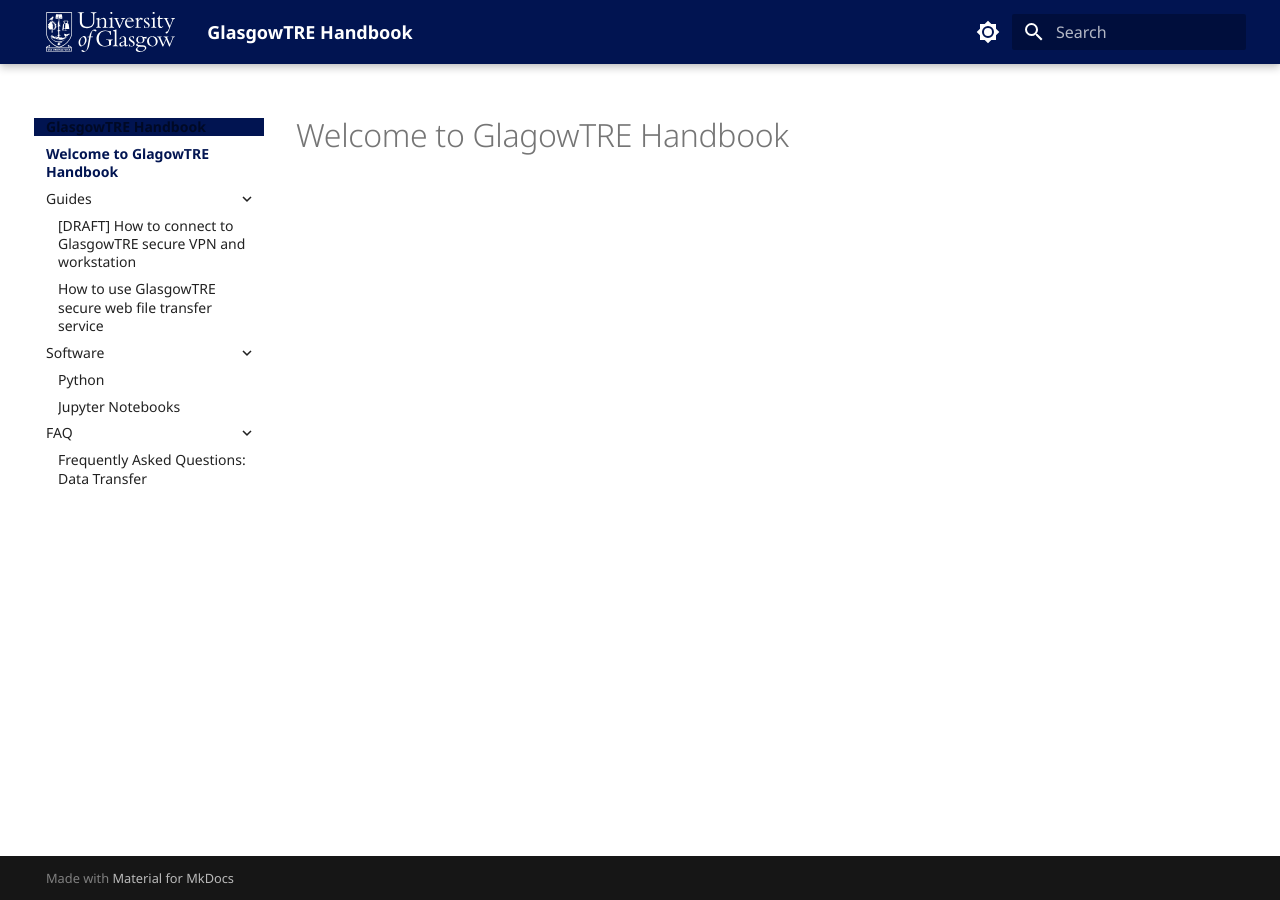
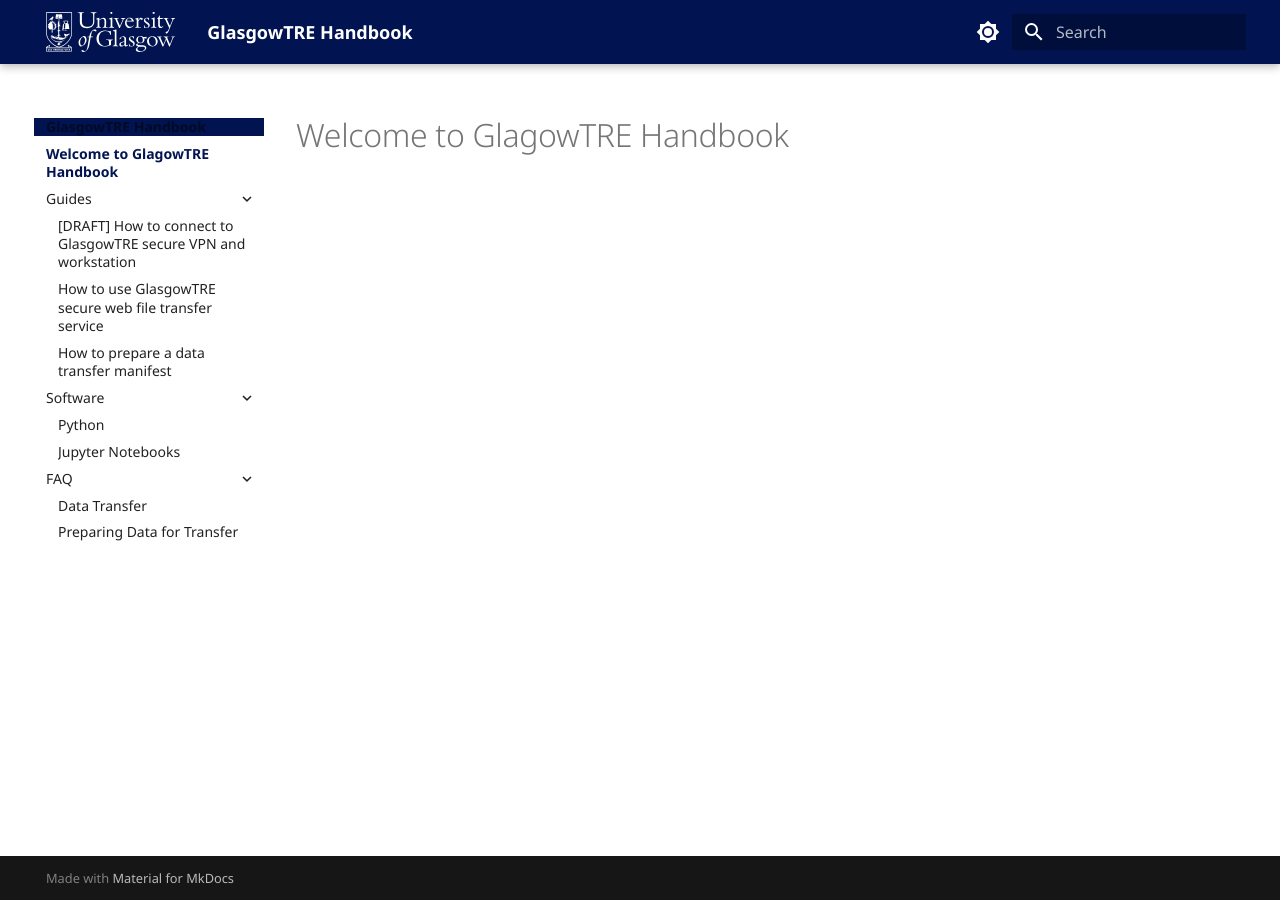
Before and after one commit to glasgowtre/glasgowtre.github.io, an MkDocs documentation site: the page built from docs/index.md, in a window 1280 px wide. Built offline with MkDocs 1.6.1 and Material for MkDocs 9.7.7, drawn with Linux system fonts in a browser that asks for light colours; some of the changed lines change nothing that is shown.

Commit message:
docs: add how-to guide and FAQs for data transfer manifest preparation

````diff
--- a/docs/faq/data-transfer.md
+++ b/docs/faq/data-transfer.md
@@ -1,4 +1,8 @@
-# Frequently Asked Questions: Data Transfer
+---
+title: Data Transfer
+---
+
+# Data Transfer
 
 This page answers common operational and technical questions regarding data ingress and file transfers into the GlasgowTRE environment.
 
@@ -46,3 +50,11 @@
 
 - **HTTPS (Web Transfer):** **No.** The web browser client does not support resumable or chunked uploads. If a browser upload is interrupted or the network drops, the transfer must restart from 0%.
 - **SFTP (Port 2022):** **Yes.** Native SFTP clients support resuming/appending to interrupted or paused uploads based on byte offsets. Given 500GB file sizes, resumability is essential to prevent restarting multi-hour transfers from scratch in the event of transient network disruptions or client disconnections.
+
+---
+
+### 5. How can I verify that large transfers arrived without corruption?
+
+Before transferring your dataset, generate a cryptographic checksum manifest (e.g. `SHA256SUMS`). Once the upload completes, run the verification command on the destination GlasgowTRE workstation to confirm byte-for-byte integrity.
+
+For complete step-by-step instructions and commands across Linux and Windows, see our guide on [How to prepare a data transfer manifest](../guildes/how-to-prepare-data-transfer-manifest.md) and the [Preparing Data for Transfer FAQ](preparing-data-for-transfer.md).
--- /dev/null
+++ b/docs/faq/preparing-data-for-transfer.md
@@ -0,0 +1,61 @@
+---
+title: Preparing Data for Transfer
+---
+
+# Preparing Data for Transfer
+
+This page answers frequently asked questions regarding data preparation, checksum manifest standards, and payload verification for uploads to GlasgowTRE.
+
+---
+
+### 1. Do I need to create a checksum manifest before transferring data?
+
+**Yes.** We strongly recommend generating a checksum manifest for every dataset uploaded to GlasgowTRE. Transferring multi-gigabyte or terabyte datasets across networks can occasionally result in subtle corruption, truncated files, or network dropouts. Having a pre-computed manifest allows you and the GlasgowTRE system to cryptographically verify bit-for-bit file integrity after arrival.
+
+---
+
+### 2. Which checksum format and algorithm should I use?
+
+GlasgowTRE recommends the industry-standard **GNU Coreutils SHA-256** format:
+
+- **Filename:** `SHA256SUMS`
+- **Format:** `<sha256-hex>  <filename>` (two spaces between the 64-character lowercase hexadecimal hash and the filename)
+- **Algorithm:** SHA-256 (FIPS 180-4, collision-resistant)
+
+This standard format is natively verified on Linux systems via `sha256sum -c SHA256SUMS` and easily validated across Windows and macOS environments.
+
+---
+
+### 3. Can I use MD5 or a tab-separated manifest instead?
+
+While some legacy workflows use MD5 or custom formats like `<filename><TAB><md5>`, this architecture is **not recommended** for modern research data governance:
+
+1. **Cryptographic Weakness:** MD5 is vulnerable to collision attacks (RFC 6151). While sufficient for accidental bit flips, it fails institutional data security baselines.
+2. **Tool Incompatibility:** Inverting columns breaks native check flags (`sha256sum -c` or `md5sum -c`), requiring recipients to write custom parsing scripts.
+
+If your specific data agreement or ingest pipeline strictly requires the legacy tab-separated MD5 format, refer to the [Alternative Recipe in our How-To Guide](../guildes/how-to-prepare-data-transfer-manifest.md#alternative-recipe-legacy-tab-delimited-md5-manifest-manifesttxt).
+
+---
+
+### 4. How do I avoid cross-platform encoding and line-ending issues between Windows and Linux?
+
+When generating checksum manifests on Windows to be verified on Linux:
+
+- **Avoid UTF-8 Byte Order Marks (BOM):** Standard Linux utilities (`sha256sum`) interpret the 3-byte UTF-8 BOM (`EF BB BF`) as part of the first filename or hash, triggering parsing errors. Always emit UTF-8 without BOM (e.g. using `[System.Text.UTF8Encoding]::new($false)` in PowerShell).
+- **Line Endings:** While GNU coreutils 8.27+ handles Windows CRLF (`\r\n`) gracefully in standard formats, custom parsers often break. Using POSIX LF (`\n`) is safest across all platforms.
+- **Paths and Directory Separators:** Use relative filenames or paths (e.g. `file.dat` or `subfolder/file.dat`) with forward slashes (`/`) rather than Windows backslashes (`\`), and avoid absolute Windows drive paths (`C:\...`). Linux utilities interpret backslashes as literal filename characters rather than directory separators.
+
+---
+
+### 5. Where can I find the step-by-step commands to generate and verify manifests?
+
+For complete step-by-step instructions with command tabs for Linux (Bash), Windows (PowerShell), and Windows (Command Prompt), see our dedicated guide:
+
+👉 **[How to prepare a data transfer manifest](../guildes/how-to-prepare-data-transfer-manifest.md)**
+
+---
+
+### 6. What other steps should I take before transferring large datasets?
+
+- **Consolidate small files:** If transferring millions of small files, consider archiving them into `.tar` or compressed archives first to prevent file system metadata bottlenecks.
+- **Check transfer protocol:** For datasets exceeding a few gigabytes, use native **SFTP (Port 2022)** rather than the web browser interface. See the [Data Transfer FAQ](data-transfer.md) for details on resumable transfers and connection parameters.
--- a/docs/guildes/how-to-connect-to-service.md
+++ b/docs/guildes/how-to-connect-to-service.md
@@ -79,7 +79,8 @@
 ![The file context menu showing Rename, Move or copy, and Delete options](../images/image9.png)
 
 !!! tip "Planning large or bulk file transfers (500GB+)?"
-    Uploading large datasets through a web browser is prone to tab crashes and network timeouts, and cannot be resumed if interrupted. For high-volume data transfers, we strongly recommend using native SFTP (Port 2022). See our [Data Transfer FAQ](../faq/data-transfer.md) for architecture details, concurrency limits, and recommended client settings.
+    Uploading large datasets through a web browser is prone to tab crashes and network timeouts, and cannot be resumed if interrupted. For high-volume data transfers, we strongly recommend using native SFTP (Port 2022). See our [Data Transfer FAQ](../faq/data-transfer.md) for architecture details, concurrency limits, and recommended client settings. Before transferring, generate an integrity manifest by following our [How to prepare a data transfer manifest](how-to-prepare-data-transfer-manifest.md) guide.
+
 
 ## Step 5: End the session securely
 
--- /dev/null
+++ b/docs/guildes/how-to-prepare-data-transfer-manifest.md
@@ -0,0 +1,361 @@
+---
+title: How to prepare a data transfer manifest
+description: Step-by-step guide for generating and verifying SHA-256 and MD5 file integrity manifests across Linux and Windows before transferring data to GlasgowTRE.
+---
+
+# How to prepare a data transfer manifest
+
+## Objective
+
+Generate a checksum manifest for your dataset before uploading to GlasgowTRE, and verify file integrity upon arrival to guarantee that no files were corrupted, truncated, or modified during transit.
+
+---
+
+## Before you begin
+
+Make sure you have:
+
+- A local directory containing the files you intend to transfer.
+- Terminal access on your operating system:
+    - **Linux / macOS**: Bash or Zsh with standard core utilities (`sha256sum`, `find`, `sort`).
+    - **Windows**: PowerShell 5.1 / PowerShell 7+ or Command Prompt (`cmd.exe`).
+- Read permissions on all data files and write permissions to create the manifest file.
+
+---
+
+## Step 1: Open a terminal in the target data directory
+
+Navigate to the directory containing your payload files:
+
+=== "Linux (Bash)"
+
+    ```bash
+    cd /path/to/data-folder
+    ```
+
+=== "Windows (PowerShell)"
+
+    ```powershell
+    Set-Location "C:\path\to\data-folder"
+    ```
+
+=== "Windows (Command Prompt)"
+
+    ```cmd
+    cd /d "C:\path\to\data-folder"
+    ```
+
+---
+
+## Step 2: Generate the manifest (Recommended: SHA-256)
+
+The standard GlasgowTRE format follows the GNU Coreutils checksum standard (`<hash>  <filename>`) using **SHA-256**. The output file is named `SHA256SUMS`.
+
+Run the appropriate command for your operating system:
+
+=== "Linux (Bash)"
+
+    ```bash
+    find . -type f ! -name "SHA256SUMS" -exec sha256sum {} + \
+      | sed 's|  \./|  |' \
+      | sort -k2 > SHA256SUMS
+    ```
+
+    !!! tip "Flat and nested directory support"
+        The `find` command above recursively discovers files across all subfolders, normalizes relative paths (`subfolder/file.ext`), and safely excludes the manifest itself. It works identically for flat directories containing only root-level files.
+
+=== "Windows (PowerShell)"
+
+    ```powershell
+    [System.IO.File]::WriteAllLines(
+        "$PWD\SHA256SUMS",
+        [string[]]@(
+            Get-ChildItem -File -Recurse |
+                Where-Object Name -ne 'SHA256SUMS' |
+                Sort-Object FullName |
+                ForEach-Object {
+                    $hash = (Get-FileHash -LiteralPath $_.FullName -Algorithm SHA256).Hash.ToLower()
+                    $relPath = $_.FullName.Substring($PWD.Path.Length).TrimStart('\').Replace('\', '/')
+                    "$hash  $relPath"
+                }
+        ),
+        [System.Text.UTF8Encoding]::new($false)
+    )
+    ```
+
+    !!! note "UTF-8 without BOM, POSIX path separators, and literal paths"
+        Using `[System.IO.File]::WriteAllLines` with `[System.Text.UTF8Encoding]::new($false)` prevents Windows PowerShell 5.1 from injecting a Byte Order Mark (BOM). Normalizing directory separators with `.Replace('\', '/')` produces POSIX-standard relative paths (`subfolder/file.ext`) required by Linux `sha256sum -c`. Passing `-LiteralPath` ensures filenames or directories containing brackets (`[` and `]`) are hashed accurately without wildcard interpretation errors.
+
+=== "Windows (Command Prompt)"
+
+    ```cmd
+    powershell -NoProfile -Command ^
+      "[System.IO.File]::WriteAllLines('SHA256SUMS', " ^
+      "[string[]]@(Get-ChildItem -File -Recurse | " ^
+      "Where-Object Name -ne 'SHA256SUMS' | " ^
+      "Sort-Object FullName | " ^
+      "ForEach-Object { " ^
+      "  $hash = (Get-FileHash -LiteralPath $_.FullName -Algorithm SHA256).Hash.ToLower(); " ^
+      "  $rel = $_.FullName.Substring($PWD.Path.Length).TrimStart('\').Replace('\', '/'); " ^
+      "  ($hash + '  ' + $rel) " ^
+      "}), " ^
+      "[System.Text.UTF8Encoding]::new($false))"
+    ```
+
+    !!! tip "Nested subdirectories and archiving"
+        All commands above recursively process files across all nested subdirectories out of the box, preserving relative folder paths. If your dataset contains tens of thousands of small files, archiving them into a single compressed archive before transfer is still recommended for transfer performance (see [FAQ Question 6](../faq/preparing-data-for-transfer.md#6-what-other-steps-should-i-take-before-transferring-large-datasets)).
+
+---
+
+## Step 3: Verify the manifest locally before transfer
+
+Verify the manifest against your local files before uploading to confirm the checksums were recorded accurately.
+
+=== "Linux (Bash)"
+
+    ```bash
+    sha256sum -c SHA256SUMS
+    ```
+
+=== "Windows (PowerShell)"
+
+    ```powershell
+    Get-Content SHA256SUMS |
+        Where-Object { $_ -match '\S' } |
+        ForEach-Object {
+            $expectedHash, $file = $_ -split '\s+', 2
+            $valid = (Test-Path -LiteralPath $file) -and
+                ((Get-FileHash -LiteralPath $file -Algorithm SHA256).Hash.ToLower() -eq $expectedHash.ToLower())
+            $status = if ($valid) { "OK" } else { "FAILED" }
+            [PSCustomObject]@{ File = $file; Status = $status }
+        }
+    ```
+
+=== "Windows (Command Prompt)"
+
+    ```cmd
+    powershell -NoProfile -Command ^
+      "Get-Content SHA256SUMS | " ^
+      "Where-Object { $_ -match '\S' } | " ^
+      "ForEach-Object { " ^
+      "  $expectedHash, $file = $_ -split '\s+', 2; " ^
+      "  $valid = (Test-Path -LiteralPath $file) -and " ^
+      "    ((Get-FileHash -LiteralPath $file -Algorithm SHA256).Hash.ToLower() -eq $expectedHash.ToLower()); " ^
+      "  $status = if ($valid) { 'OK' } else { 'FAILED' }; " ^
+      "  [PSCustomObject]@{ File = $file; Status = $status } " ^
+      "}"
+    ```
+
+### Verification checkpoint
+
+Every file must report `OK`:
+
+=== "Linux (Bash)"
+
+    ```text
+    dataset_part1.tar.gz: OK
+    metadata.csv: OK
+    raw_data/sample_01.fastq: OK
+    raw_data/sample_02.fastq: OK
+    ```
+
+=== "Windows (PowerShell)"
+
+    ```text
+    File                     Status
+    ----                     ------
+    dataset_part1.tar.gz     OK
+    metadata.csv             OK
+    raw_data/sample_01.fastq OK
+    raw_data/sample_02.fastq OK
+    ```
+
+=== "Windows (Command Prompt)"
+
+    ```text
+    File                     Status
+    ----                     ------
+    dataset_part1.tar.gz     OK
+    metadata.csv             OK
+    raw_data/sample_01.fastq OK
+    raw_data/sample_02.fastq OK
+    ```
+
+If any file displays `FAILED` or `MISSING`, investigate whether the file was modified, in use, or locked before proceeding.
+
+---
+
+## Step 4: Transfer files and manifest to GlasgowTRE
+
+1. Upload your data files alongside the generated `SHA256SUMS` file into your GlasgowTRE target folder using SFTP (Port 2022) or the web transfer service.
+2. Ensure `SHA256SUMS` sits in the exact same directory as the payload files it describes.
+
+See [How to use GlasgowTRE secure web file transfer service](how-to-connect-to-service.md) for transfer service login instructions.
+
+---
+
+## Step 5: Verify file integrity after transfer
+
+Once the upload completes, or once you sign in to your GlasgowTRE workstation, verify that the files arrived intact without bit rot or packet corruption.
+
+Run the verification command inside the destination directory:
+
+=== "Linux (Bash)"
+
+    ```bash
+    sha256sum -c SHA256SUMS
+    ```
+
+    To suppress noise and only print files that fail:
+    ```bash
+    sha256sum --quiet -c SHA256SUMS
+    ```
+
+=== "Windows (PowerShell)"
+
+    ```powershell
+    Get-Content SHA256SUMS |
+        Where-Object { $_ -match '\S' } |
+        ForEach-Object {
+            $expectedHash, $file = $_ -split '\s+', 2
+            $valid = (Test-Path -LiteralPath $file) -and
+                ((Get-FileHash -LiteralPath $file -Algorithm SHA256).Hash.ToLower() -eq $expectedHash.ToLower())
+            $status = if ($valid) { "OK" } else { "FAILED" }
+            [PSCustomObject]@{ File = $file; Status = $status }
+        }
+    ```
+
+=== "Windows (Command Prompt)"
+
+    ```cmd
+    powershell -NoProfile -Command ^
+      "Get-Content SHA256SUMS | " ^
+      "Where-Object { $_ -match '\S' } | " ^
+      "ForEach-Object { " ^
+      "  $expectedHash, $file = $_ -split '\s+', 2; " ^
+      "  $valid = (Test-Path -LiteralPath $file) -and " ^
+      "    ((Get-FileHash -LiteralPath $file -Algorithm SHA256).Hash.ToLower() -eq $expectedHash.ToLower()); " ^
+      "  $status = if ($valid) { 'OK' } else { 'FAILED' }; " ^
+      "  [PSCustomObject]@{ File = $file; Status = $status } " ^
+      "}"
+    ```
+
+### Verification checkpoint
+
+- A return code of `0` and `OK` on all items confirms complete cryptographic integrity.
+- If any file fails verification, re-transfer that specific file.
+
+---
+
+## Alternative Recipe: Legacy Tab-Delimited MD5 Manifest (`manifest.txt`)
+
+Use this procedure **only** if your project's ingestion protocol explicitly mandates the legacy tab-separated MD5 format (`./<filename><TAB><md5>` with POSIX LF line endings).
+
+!!! warning "Cryptographic and Operational Limitations"
+    - **Security:** MD5 is cryptographically weak and vulnerable to collision attacks (RFC 6151). SHA-256 (above) is the GlasgowTRE standard.
+    - **Compatibility:** Inverting columns to `<file><TAB><hash>` breaks native GNU Coreutils check flags (`sha256sum -c`), requiring custom parsing logic during verification.
+
+### Generate legacy manifest
+
+Execute inside the target directory:
+
+=== "Linux (Bash)"
+
+    ```bash
+    find . -type f ! -name "manifest.txt" -exec md5sum {} + \
+      | sort -k2 \
+      | awk '{hash=$1; sub(/^[^ ]+[ ]+/, ""); print $0 "\t" hash}' > manifest.txt
+    ```
+
+=== "Windows (PowerShell)"
+
+    ```powershell
+    [System.IO.File]::WriteAllText(
+        "$PWD\manifest.txt",
+        ((Get-ChildItem -File -Recurse |
+            Where-Object Name -ne 'manifest.txt' |
+            Sort-Object FullName |
+            ForEach-Object {
+                $relPath = "./" + $_.FullName.Substring($PWD.Path.Length).TrimStart('\').Replace('\', '/')
+                $hash = (Get-FileHash -LiteralPath $_.FullName -Algorithm MD5).Hash.ToLower()
+                "$relPath`t$hash"
+            }) -join "`n") + "`n",
+        [System.Text.UTF8Encoding]::new($false)
+    )
+    ```
+
+=== "Windows (Command Prompt)"
+
+    ```cmd
+    powershell -NoProfile -Command ^
+      "[System.IO.File]::WriteAllText('manifest.txt', " ^
+      "((Get-ChildItem -File -Recurse | " ^
+      "Where-Object Name -ne 'manifest.txt' | " ^
+      "Sort-Object FullName | " ^
+      "ForEach-Object { " ^
+      "  $rel = './' + $_.FullName.Substring($PWD.Path.Length).TrimStart('\').Replace('\', '/'); " ^
+      "  $hash = (Get-FileHash -LiteralPath $_.FullName -Algorithm MD5).Hash.ToLower(); " ^
+      "  ($rel + [char]9 + $hash) " ^
+      "}) -join [char]10) + [char]10, " ^
+      "[System.Text.UTF8Encoding]::new($false))"
+    ```
+
+### Verify legacy manifest
+
+=== "Linux (Bash)"
+
+    ```bash
+    awk -F'\t' '{sub(/\r$/, "", $2); print $2 "  " $1}' manifest.txt \
+      | md5sum -c
+    ```
+
+=== "Windows (PowerShell)"
+
+    ```powershell
+    Get-Content .\manifest.txt |
+        Where-Object { $_ -match '\S' } |
+        ForEach-Object {
+            $f, $h = $_ -split "`t"
+            $match = (Test-Path -LiteralPath $f) -and
+                ((Get-FileHash -LiteralPath $f -Algorithm MD5).Hash.ToLower() -eq $h.Trim().ToLower())
+            $status = if ($match) { "OK" } else { "FAILED" }
+            [PSCustomObject]@{ File = $f; Status = $status }
+        }
+    ```
+
+=== "Windows (Command Prompt)"
+
+    ```cmd
+    powershell -NoProfile -Command ^
+      "Get-Content .\manifest.txt | " ^
+      "Where-Object { $_ -match '\S' } | " ^
+      "ForEach-Object { " ^
+      "  $f, $h = $_ -split [char]9; " ^
+      "  $match = (Test-Path -LiteralPath $f) -and " ^
+      "    ((Get-FileHash -LiteralPath $f -Algorithm MD5).Hash.ToLower() -eq $h.Trim().ToLower()); " ^
+      "  $status = if ($match) { 'OK' } else { 'FAILED' }; " ^
+      "  [PSCustomObject]@{ File = $f; Status = $status } " ^
+      "}"
+    ```
+
+---
+
+## Troubleshooting
+
+| Symptom | Root Cause | Resolution |
+| :--- | :--- | :--- |
+| `No such file or directory` during `-c` verification | The manifest file was run from a different directory than where the files reside. | Run the verification command directly within the folder containing both the manifest and data files. |
+| Verification fails on the first file on Linux (`: no such file`) | The manifest was generated on Windows with a UTF-8 BOM (`EF BB BF`). | Re-generate using the provided PowerShell snippet which explicitly enforces `[System.Text.UTF8Encoding]::new($false)`. |
+| Linux verification fails with `No such file or directory` on nested files (`\subdir\file: FAILED open or read`) | The manifest was generated on Windows with backslashes (`\`) instead of POSIX slashes (`/`). | Re-generate using the provided PowerShell snippet (which converts paths with `.Replace('\', '/')`), or convert existing separators on Linux via `tr '\\' '/' < SHA256SUMS \| sha256sum -c`. |
+| PowerShell throws `InvokeMethodOnNull` or generates empty hashes on paths with `[` or `]` | `Get-FileHash` treats square brackets as wildcard pattern boundaries when `-LiteralPath` is omitted. | Re-generate using the provided snippets which specify `-LiteralPath` for all hashing and path validation calls. |
+| Linux `md5sum -c` fails with `no properly formatted checksum lines found` on `manifest.txt` | The legacy manifest contains Windows CRLF line endings (`\r\n`) that append `\r` to the hash field. | Run the updated verification command which uses `sub(/\r$/, "", $2)` in awk to strip carriage returns before piping to `md5sum -c`. |
+| `FAILED` checksum on large files | The upload was interrupted, truncated, or suffered network corruption. | Re-transfer the affected file via SFTP (port 2022) with resume capability enabled. |
+| Subdirectories reported as directories during hash generation | Using wildcards like `sha256sum *` attempts to pass directories directly to the hashing binary. | Use the recommended `find . -type f` command which filters exclusively for files and traverses nested directories. |
+
+---
+
+## Related documentation
+
+- [How to use GlasgowTRE secure web file transfer service](how-to-connect-to-service.md)
+- [Data Transfer FAQ](../faq/data-transfer.md)
+- [Preparing Data for Transfer FAQ](../faq/preparing-data-for-transfer.md)
--- a/mkdocs.yml
+++ b/mkdocs.yml
@@ -21,6 +21,7 @@
     - search.highlight
     - search.share
     - content.tooltips
+    - content.tabs.link
   palette:
     # Light mode – University Blue primary, Dark Blue accent
     - media: "(prefers-color-scheme: light)"
````
Also changed, not shown: docs/faq/.pages.
